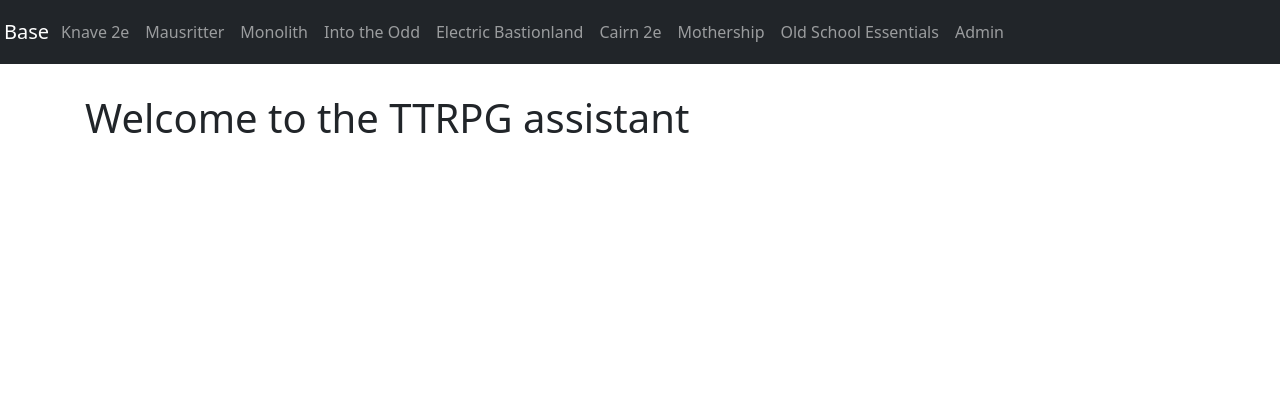
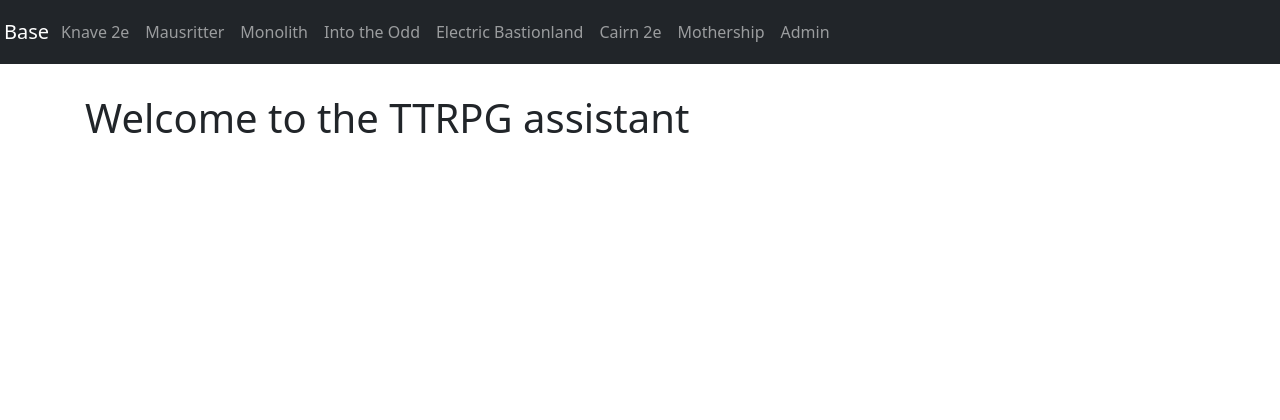
Before and after one commit to philippe-lemaire/ttrpg_tools, a Django app: page / in a window 1280 px wide. Shown: the top 420 px of the page. Run offline with Django 4.2, Linux system fonts and the light colour scheme; some libraries are stand-ins or nearby versions.

Commit message:
won't copy ose_generators, won't use

```diff
--- a/templates/base.html
+++ b/templates/base.html
@@ -54,9 +54,7 @@
       <li class="nav-item">
         <a class="nav-link" href="#">Mothership</a>
       </li>
-      <li class="nav-item">
-        <a class="nav-link" href="#">Old School Essentials</a>
-      </li>
+
 
       <!--
       <li class="nav-item">
```
